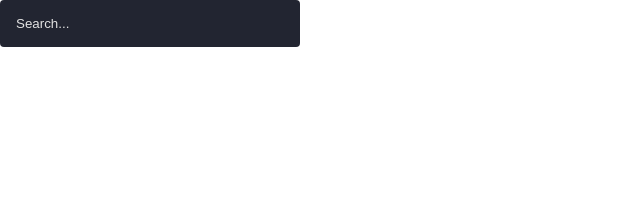
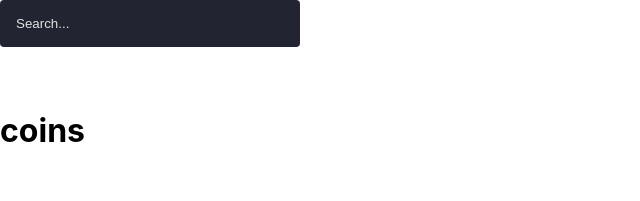
Before and after one commit to NirajanMahara/nextjs-crypto-finance-tracker, a Next.js app: page / in a window 1280 px wide. Shown: the top 201 px of the page, without its empty margins (0-640 px from the left). Built offline with nearby package versions, Linux system fonts and the light colour scheme.

Commit message:
Create Coin Component 🟥

```diff
--- /dev/null
+++ b/components/Coins/index.js
@@ -0,0 +1,11 @@
+import styles from './Coins.module.css';
+
+const Coins = () => {
+  return (
+    <div className={styles.container}>
+      <h1>coins</h1>
+    </div>
+  );
+};
+
+export default Coins;
--- a/pages/index.js
+++ b/pages/index.js
@@ -1,4 +1,5 @@
 import Head from 'next/head';
+import Coins from '../components/Coins';
 import SearchBar from '../components/SearchBar';
 
 export default function Home() {
@@ -11,6 +12,8 @@ export default function Home() {
       </Head>
 
       <SearchBar type='text' placeholder='Search...' />
+
+      <Coins />
     </div>
   );
 }
```
Also changed, not shown: components/Coins/Coins.module.css (added).
